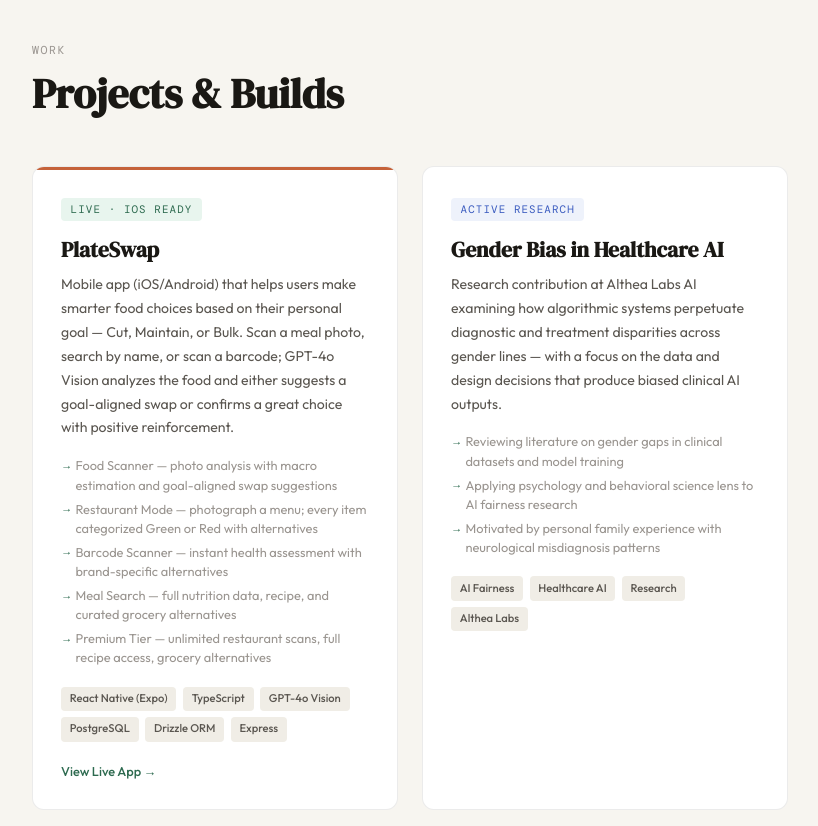
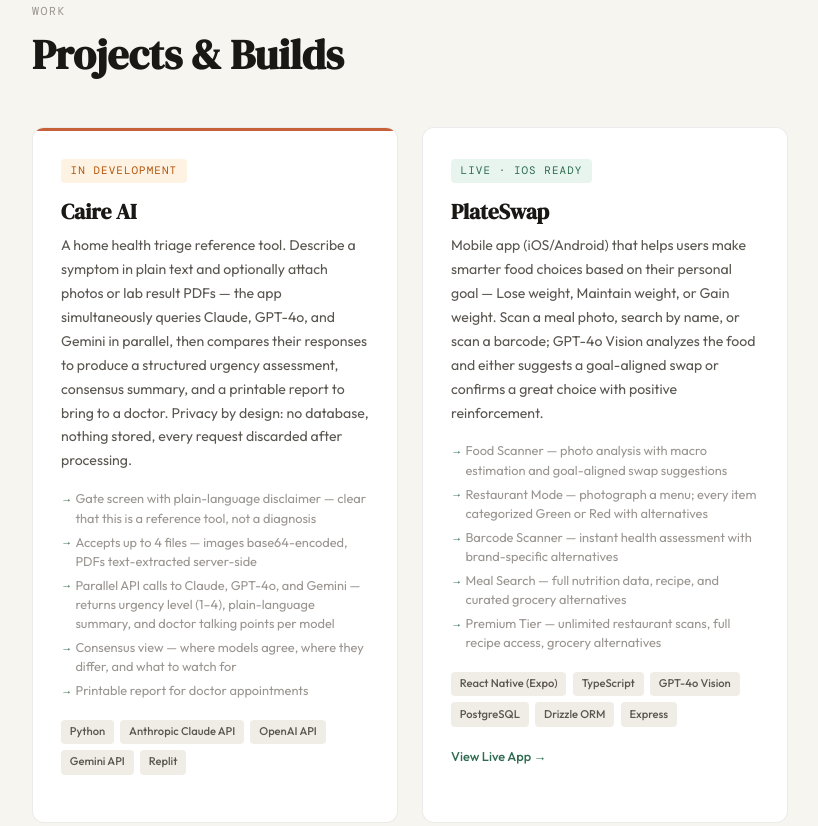
Before and after one commit to avaidun-account/avaidun-account.github.io, a plain HTML site: page index.html in a window 1280 px wide. Shown: the part 1059-1885 px from the top of the page, without its empty margins (230-1048 px from the left). Drawn offline with nearby package versions, Linux system fonts and the light colour scheme.

Commit message:
Update index.html

```diff
--- a/index.html
+++ b/index.html
@@ -50,8 +50,7 @@
   .project-card.featured::before { opacity: 1; background: var(--accent2); }
   .project-status { font-family: var(--mono); font-size: 0.68rem; letter-spacing: 0.1em; text-transform: uppercase; padding: 0.2rem 0.6rem; border-radius: 4px; display: inline-block; margin-bottom: 1rem; }
   .status-live { background: var(--accent-light); color: var(--accent); }
-  .status-research { background: #eef2fb; color: #3a5bbf; }
-  .status-wip { background: var(--tag-bg); color: var(--ink3); }
+  .status-wip { background: #fef3e2; color: #b45309; }
   .project-title { font-family: var(--serif); font-size: 1.35rem; color: var(--ink); margin-bottom: 0.6rem; line-height: 1.2; }
   .project-desc { font-size: 0.88rem; color: var(--ink2); line-height: 1.7; margin-bottom: 1rem; }
   .project-features { list-style: none; margin-bottom: 1.2rem; display: flex; flex-direction: column; gap: 0.3rem; }
@@ -112,7 +111,6 @@
   </div>
   <div class="hero-chips">
     <span class="chip green">COPE Health Scholar</span>
-    <span class="chip green">Althea Labs AI</span>
     <span class="chip green">NASM CPT (In Progress)</span>
     <span class="chip">AMSA Member</span>
     <span class="chip">Inspirit AI Alumni</span>
@@ -130,9 +128,29 @@
   <div class="projects-grid">
 
     <div class="project-card featured">
+      <span class="project-status status-wip">In Development</span>
+      <h3 class="project-title">Caire AI</h3>
+      <p class="project-desc">A home health triage reference tool. Describe a symptom in plain text and optionally attach photos or lab result PDFs — the app simultaneously queries Claude, GPT-4o, and Gemini in parallel, then compares their responses to produce a structured urgency assessment, consensus summary, and a printable report to bring to a doctor. Privacy by design: no database, nothing stored, every request discarded after processing.</p>
+      <ul class="project-features">
+        <li>Gate screen with plain-language disclaimer — clear that this is a reference tool, not a diagnosis</li>
+        <li>Accepts up to 4 files — images base64-encoded, PDFs text-extracted server-side</li>
+        <li>Parallel API calls to Claude, GPT-4o, and Gemini — returns urgency level (1–4), plain-language summary, and doctor talking points per model</li>
+        <li>Consensus view — where models agree, where they differ, and what to watch for</li>
+        <li>Printable report for doctor appointments</li>
+      </ul>
+      <div class="project-tags">
+        <span class="tag">Python</span>
+        <span class="tag">Anthropic Claude API</span>
+        <span class="tag">OpenAI API</span>
+        <span class="tag">Gemini API</span>
+        <span class="tag">Replit</span>
+      </div>
+    </div>
+
+    <div class="project-card">
       <span class="project-status status-live">Live · iOS Ready</span>
       <h3 class="project-title">PlateSwap</h3>
-      <p class="project-desc">Mobile app (iOS/Android) that helps users make smarter food choices based on their personal goal — Cut, Maintain, or Bulk. Scan a meal photo, search by name, or scan a barcode; GPT-4o Vision analyzes the food and either suggests a goal-aligned swap or confirms a great choice with positive reinforcement.</p>
+      <p class="project-desc">Mobile app (iOS/Android) that helps users make smarter food choices based on their personal goal — Lose weight, Maintain weight, or Gain weight. Scan a meal photo, search by name, or scan a barcode; GPT-4o Vision analyzes the food and either suggests a goal-aligned swap or confirms a great choice with positive reinforcement.</p>
       <ul class="project-features">
         <li>Food Scanner — photo analysis with macro estimation and goal-aligned swap suggestions</li>
         <li>Restaurant Mode — photograph a menu; every item categorized Green or Red with alternatives</li>
@@ -150,23 +168,6 @@
       </div>
       <div class="project-links">
         <a href="https://plateswap.replit.app" class="project-link">View Live App →</a>
-      </div>
-    </div>
-
-    <div class="project-card">
-      <span class="project-status status-research">Active Research</span>
-      <h3 class="project-title">Gender Bias in Healthcare AI</h3>
-      <p class="project-desc">Research contribution at Althea Labs AI examining how algorithmic systems perpetuate diagnostic and treatment disparities across gender lines — with a focus on the data and design decisions that produce biased clinical AI outputs.</p>
-      <ul class="project-features">
-        <li>Reviewing literature on gender gaps in clinical datasets and model training</li>
-        <li>Applying psychology and behavioral science lens to AI fairness research</li>
-        <li>Motivated by personal family experience with neurological misdiagnosis patterns</li>
-      </ul>
-      <div class="project-tags">
-        <span class="tag">AI Fairness</span>
-        <span class="tag">Healthcare AI</span>
-        <span class="tag">Research</span>
-        <span class="tag">Althea Labs</span>
       </div>
     </div>
 
@@ -232,18 +233,6 @@
   <p class="section-label">Background</p>
   <h2 class="section-title">Experience & Education</h2>
   <div class="experience-list">
-
-    <div class="exp-item">
-      <div class="exp-date">2025 – Present</div>
-      <div>
-        <div class="exp-role">Research Team Member</div>
-        <div class="exp-org">Althea Labs AI</div>
-        <ul class="exp-bullets">
-          <li>Contributing to research on gender bias in healthcare AI — examining how algorithmic systems perpetuate diagnostic and treatment disparities</li>
-          <li>Applying psychology and health science background to inform research design and literature review on bias in clinical AI models</li>
-        </ul>
-      </div>
-    </div>
 
     <div class="exp-item">
       <div class="exp-date">2025 – Present</div>
@@ -321,6 +310,7 @@
         <div class="skill-item"><span class="skill-dot"></span>TypeScript / Express</div>
         <div class="skill-item"><span class="skill-dot"></span>OpenAI API / GPT-4o Vision</div>
         <div class="skill-item"><span class="skill-dot"></span>Anthropic Claude API</div>
+        <div class="skill-item"><span class="skill-dot"></span>Gemini API</div>
         <div class="skill-item"><span class="skill-dot"></span>CNN, MLP, SVM</div>
       </div>
     </div>
@@ -359,7 +349,7 @@
   <div class="contact-block">
     <div>
       <h2 class="contact-title">Open to research &<br>internship opportunities.</h2>
-      <p class="contact-sub">Particularly interested in neurological health, AI fairness in healthcare, and cognitive/behavioral research. Based in Riverside / Anaheim — open to all of SoCal.</p>
+      <p class="contact-sub">Particularly interested in neurological health, AI in healthcare, and cognitive/behavioral research. Based in Riverside — open to remote and all of SoCal.</p>
     </div>
     <div class="contact-links">
       <a href="mailto:a.vaidun@gmail.com" class="contact-link">
```
